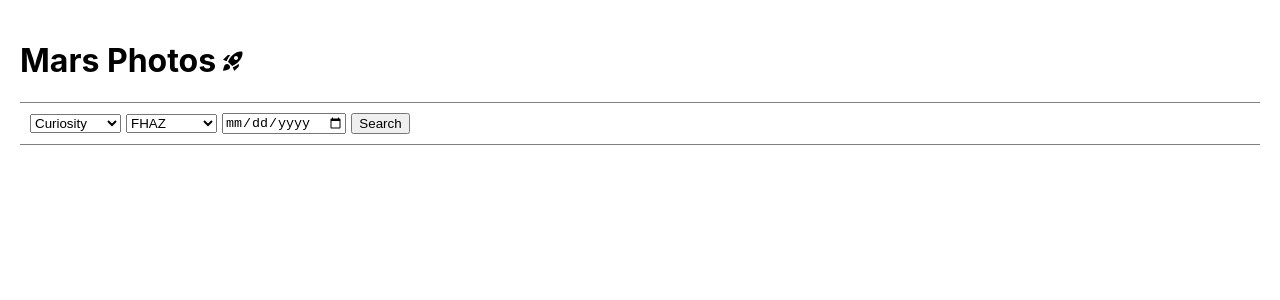
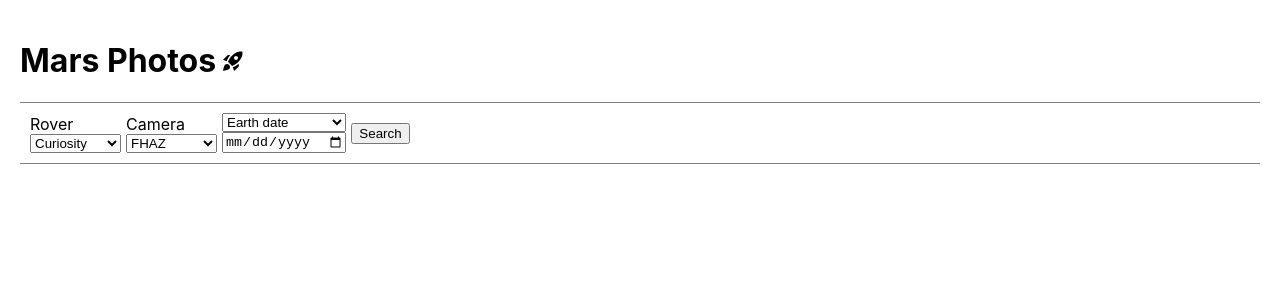
Before and after one commit to juanpabloCamus/test-react-nexosoluciones, a React (Create React App) app: page / in a window 1280 px wide. Shown: the top 300 px of the page. Built offline with nearby package versions, Linux system fonts and the light colour scheme.

Commit message:
add fliterbar structure

```diff
--- a/src/components/FilterBar.jsx
+++ b/src/components/FilterBar.jsx
@@ -1,7 +1,9 @@
-import React from 'react';
+import React, { useState } from 'react';
 import { rovers, cameras } from '../utils/constants';
 
 const FilterBar = () => {
+  const [date, setDate] = useState('Earth');
+
   return (
     <form
       style={{
@@ -12,17 +14,36 @@
         borderBottom: '1px solid grey',
       }}
     >
+      <div style={{ display: 'flex', flexDirection: 'column' }}>
+        <label>Rover</label>
         <select>
           {rovers.map((r) => (
             <option>{r}</option>
           ))}
         </select>
+      </div>
+
+      <div style={{ display: 'flex', flexDirection: 'column' }}>
+        <label>Camera</label>
         <select>
           {cameras.map((r) => (
             <option>{r}</option>
           ))}
         </select>
-      <input type="date" />
+      </div>
+
+      <div style={{ display: 'flex', flexDirection: 'column' }}>
+        <select
+          onChange={(e) => {
+            setDate(e.target.value);
+          }}
+        >
+          <option value="Earth">Earth date</option>
+          <option value="sun">Sun date</option>
+        </select>
+        {date === 'Earth' ? <input type="date" /> : <input type="number" />}
+      </div>
+
       <button type="submit">Search</button>
     </form>
   );
```
Also changed, not shown: .eslintrc.json. Lines whose indentation alone changed are shown as unchanged.
